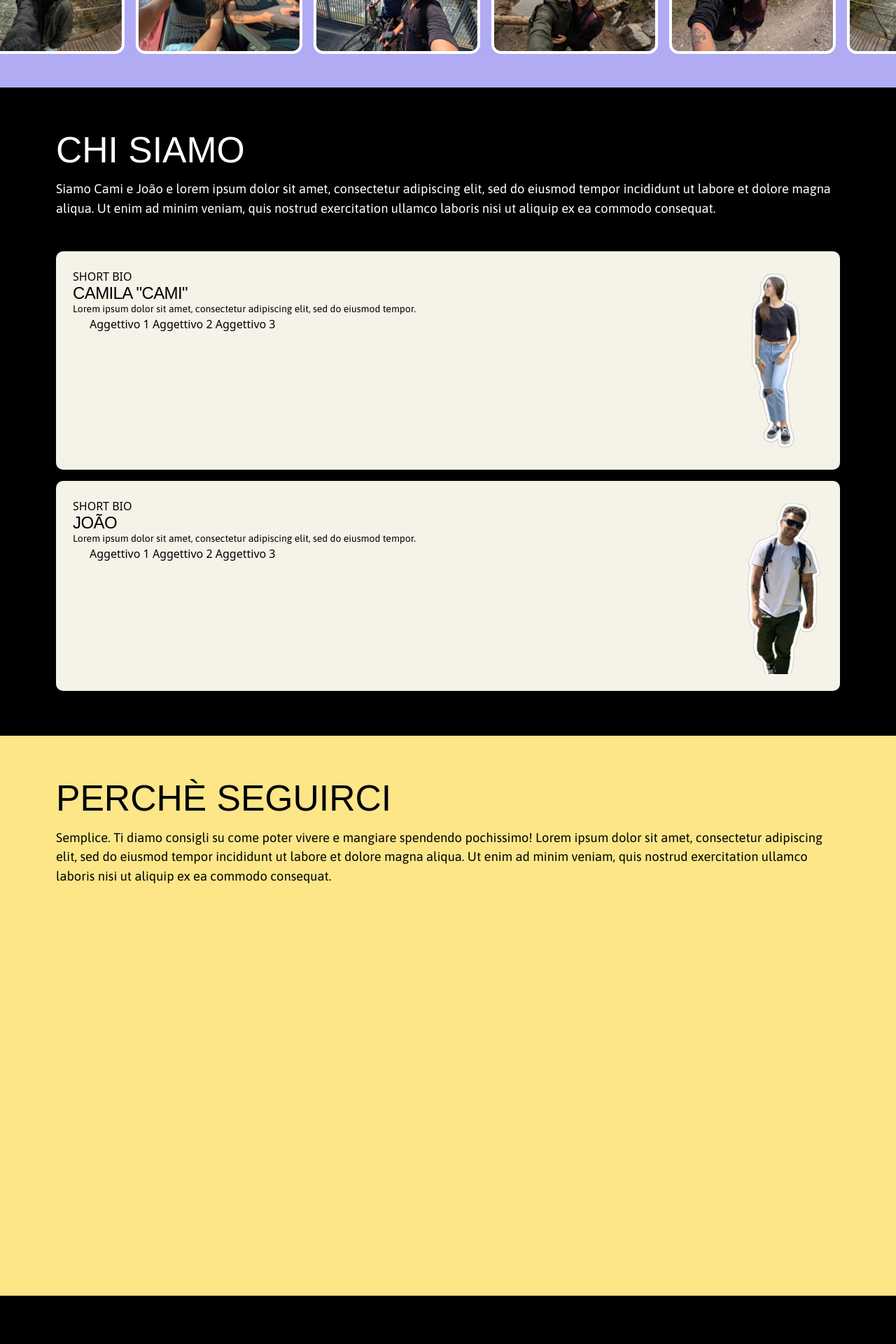
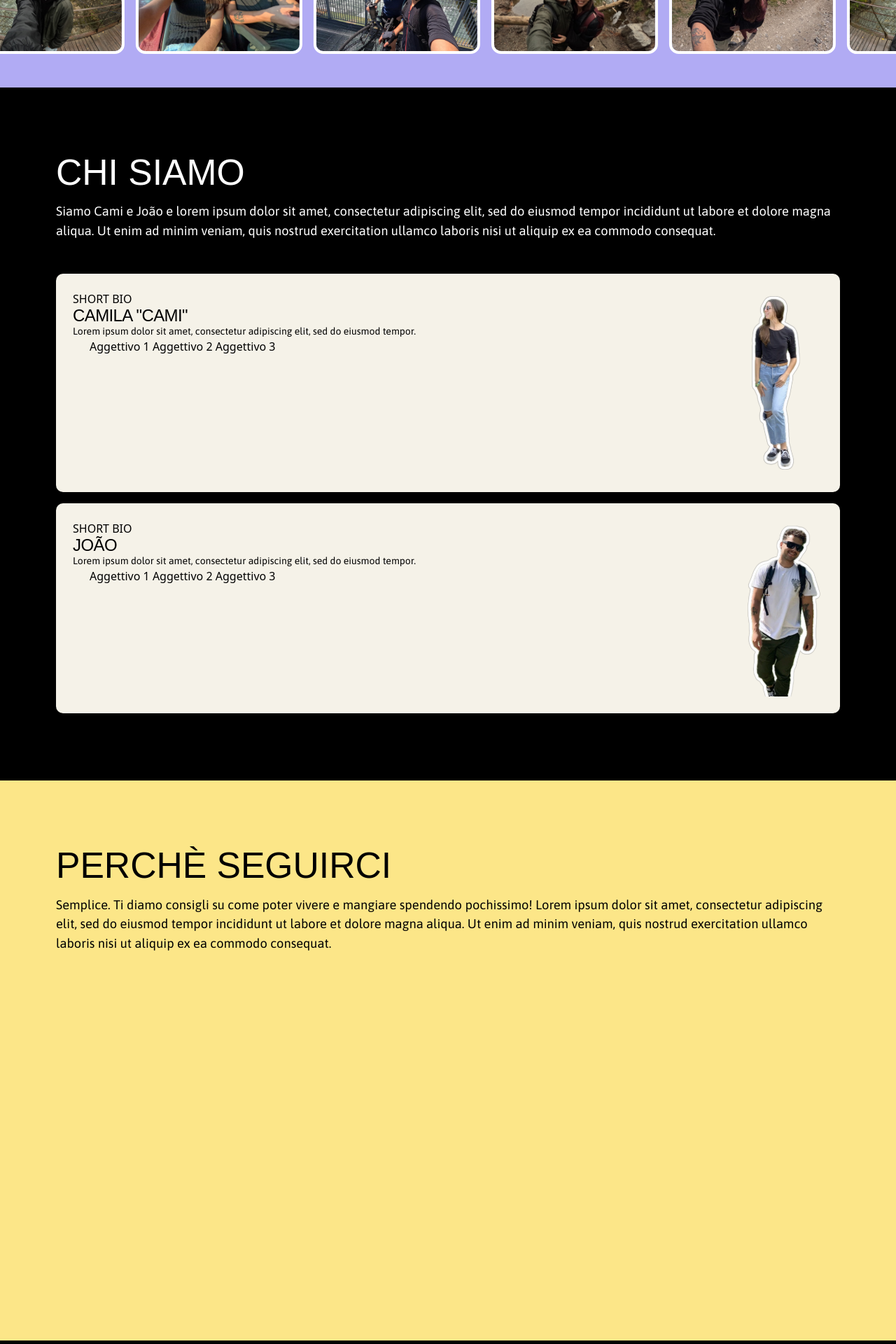
Before and after one commit to devcarolinealmeida/bora-pro-role, a Next.js app: page / in a window 1280 px wide. Shown: the part 640-2560 px from the top of the page at 70% size. Built offline with nearby package versions, Linux system fonts and the light colour scheme; no server answers; a web font is replaced by a local one.

Commit message:
UPDATE: padding section

```diff
--- a/sections/ChiSiamo/page.tsx
+++ b/sections/ChiSiamo/page.tsx
@@ -11,7 +11,7 @@ import JoaoSvg from "../../assets/joao.svg";
 
 export const ChiSiamo = () => {
   return (
-    <section className="bg-black py-16" id="chi_siamo">
+    <section className="bg-black" id="chi_siamo">
       <div className="container max-w-7xl">
         <div className="pb-12">
           <h4 className="text-white mb-4">Chi Siamo</h4>
--- a/sections/PercheSeguirci/page.tsx
+++ b/sections/PercheSeguirci/page.tsx
@@ -1,6 +1,6 @@
 export const PercheSeguirci = () => {
   return (
-    <section className="bg-[#FCE688] py-16" id="perche-seguirci">
+    <section className="bg-[#FCE688]" id="perche-seguirci">
       <div className="container max-w-7xl flex flex-col md:flex-row">
         <div className="">
           <h4 className="mb-4">Perchè Seguirci</h4>
--- a/sections/VideosYoutube/page.jsx
+++ b/sections/VideosYoutube/page.jsx
@@ -35,7 +35,7 @@ const VideosYoutube = () => {
   }, []);
 
   return (
-    <section className="bg-black py-12-">
+    <section className="bg-black">
       <div className="container max-w-7xl">
         <div className="pb-24">
           <h4 className=" text-white mb-4">Scopri i nostri ultimi contenuti</h4>
```
